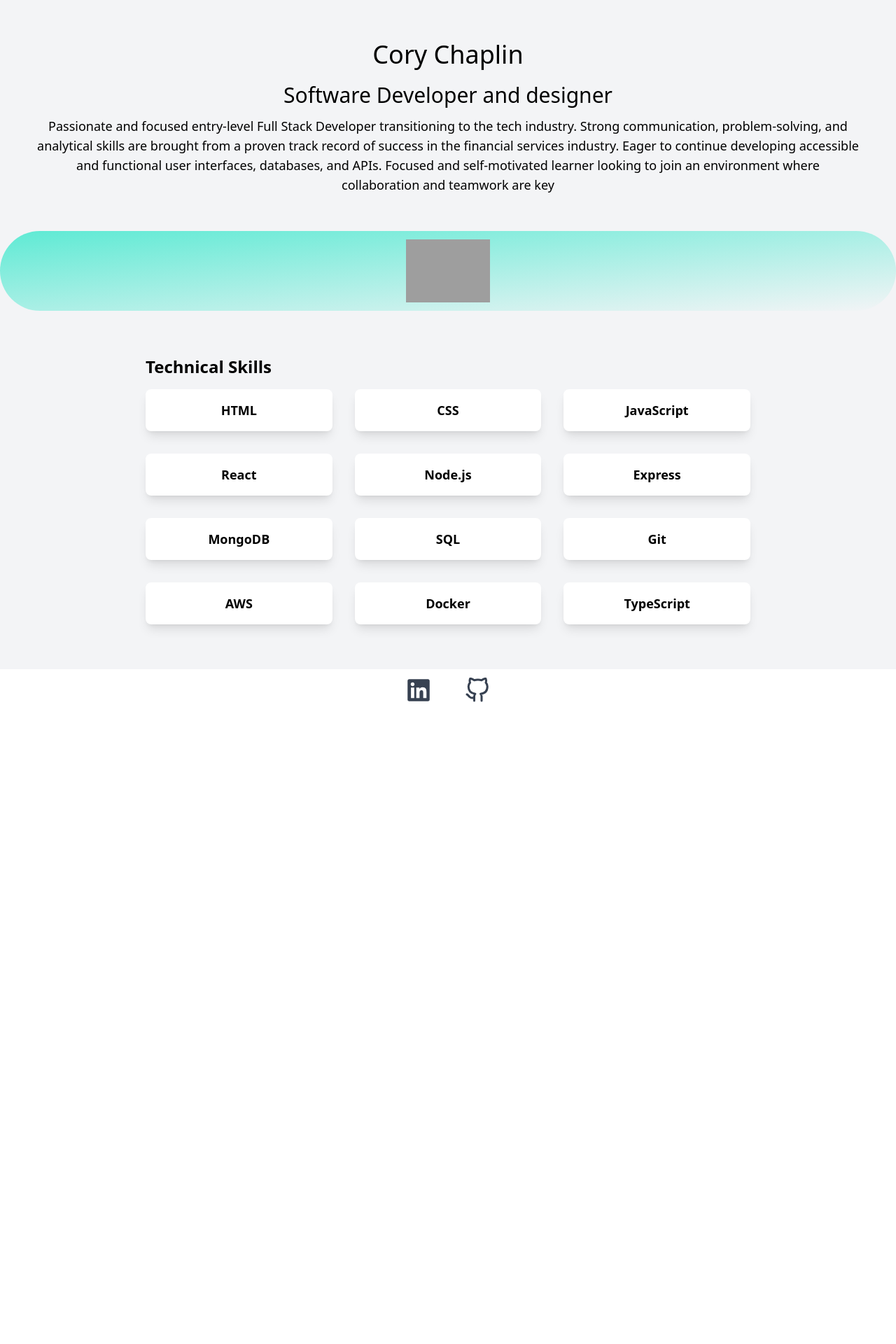
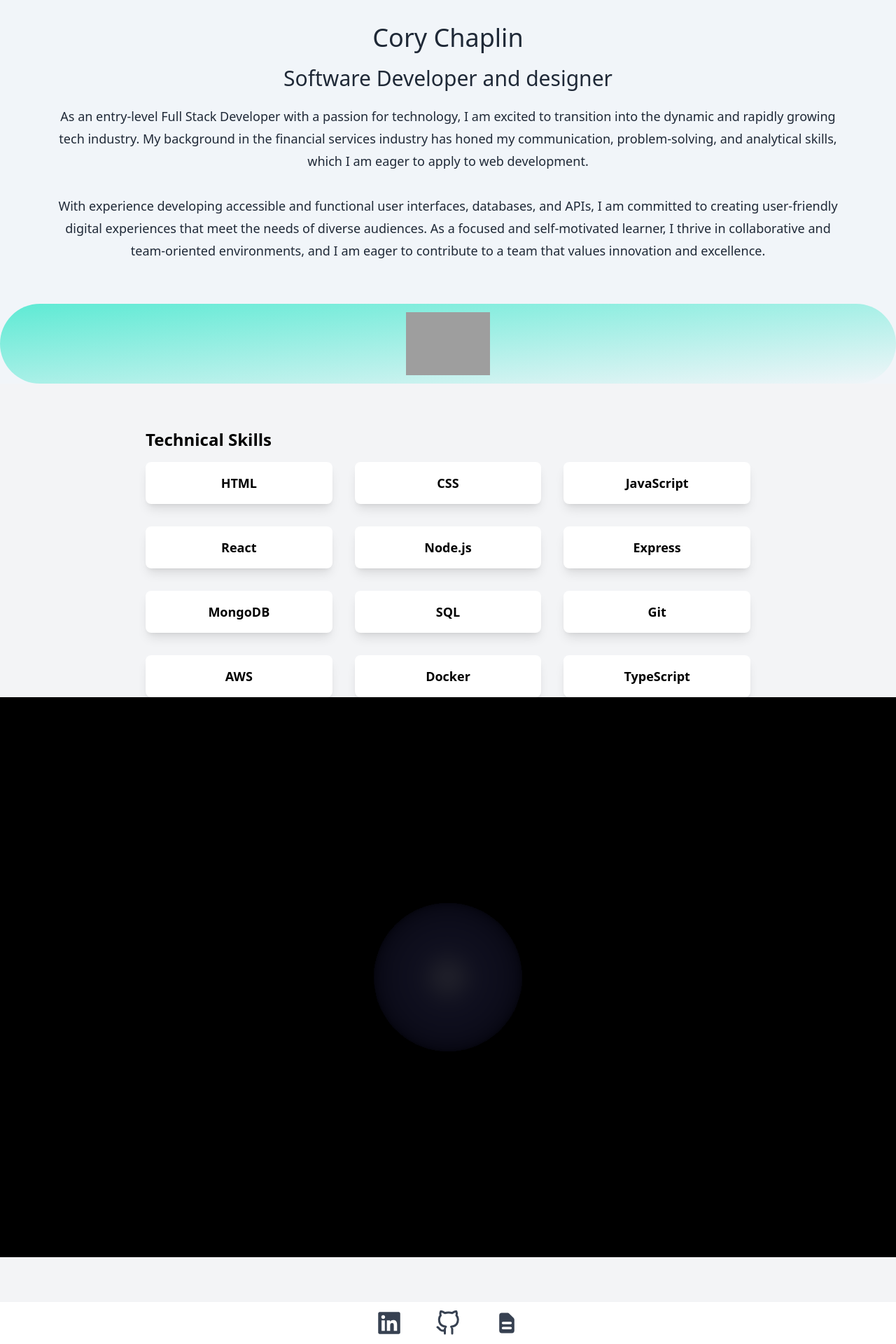
Before and after one commit to coryoc/portfolio, a Next.js app: page / in a window 1280 px wide. Shown: the part 142-2062 px from the top of the page at 70% size. Before the commit the page ends 1158 px from the top, so only its background shows below. Built offline with nearby package versions, Linux system fonts and the light colour scheme; grey boxes are pictures that could not be loaded.

Commit message:
added dark mode toggle, Three.js background started

```diff
--- a/package.json
+++ b/package.json
@@ -19,6 +19,7 @@
     "react-dom": "18.2.0",
     "react-icons": "^4.8.0",
     "tailwindcss": "3.3.2",
+    "three": "^0.152.2",
     "typescript": "5.0.4"
   },
   "devDependencies": {
--- a/pages/index.tsx
+++ b/pages/index.tsx
@@ -1,12 +1,19 @@
 import Image from 'next/image';
 import { Inter } from 'next/font/google';
 import Head from 'next/head';
+import Script from 'next/script';
 import {FaLinkedin} from 'react-icons/fa'
 import {FiGithub} from 'react-icons/fi';
+import {HiDocumentText} from 'react-icons/hi';
+
+import * as THREE from 'three';
+import { useEffect, useState } from 'react';
+
 
 const inter = Inter({ subsets: ['latin'] })
 
 export default function Home() {
+  const [darkMode, setDarkMode] = useState(false);
   const skills = [
     'HTML',
     'CSS',
@@ -22,32 +29,64 @@ export default function Home() {
     'TypeScript',
   ];
 
+  useEffect(() => {
+    // Set up the scene
+    const scene = new THREE.Scene();
+    const camera = new THREE.PerspectiveCamera(75, window.innerWidth / window.innerHeight, 0.1, 1000);
+    camera.position.z = 5;
+
+    // Create a sphere
+    const geometry = new THREE.SphereGeometry(1, 32, 32);
+    const material = new THREE.MeshPhongMaterial({ color: 0x22223B });
+    const sphere = new THREE.Mesh(geometry, material);
+    scene.add(sphere);
+
+    // Add lighting
+    const light = new THREE.DirectionalLight(0xffffff, 1);
+    light.position.set(0, 0, 10);
+    scene.add(light);
+
+    // Create the renderer and add it to the DOM
+    const renderer = new THREE.WebGLRenderer({ canvas: document.querySelector("#canvas") });
+    renderer.setSize(window.innerWidth, window.innerHeight);
+
+    // Animate the scene
+    function animate() {
+      requestAnimationFrame(animate);
+
+      sphere.rotation.x += 0.01;
+      sphere.rotation.y += 0.01;
+
+      renderer.render(scene, camera);
+    }
+
+    animate();
+  }, [])
+
   return (
-    <div>
+    <div className={darkMode ? 'dark' : ""}>
       <div>
         <Head>
           <title>Cory Chaplin&apos;s Portfolio</title>
           <meta name="description" />
-
         </Head>
       </div>
 
       <main>
+
         <section
-          className='bg-gray-100 h-25'>
-            <nav className=' bg-gradient-to-tr from-emerald-400 to-slate-600 py-10 mb-12 flex justify-between px-10'>
+          className='bg-slate-100 h-25 dark:bg-gray-900'>
+            <nav className=' bg-gradient-to-tr from-emerald-400 to-slate-600 py-10 mb-12 flex justify-between px-3 h-5'>
 
               <h1>@2023 Cory Chaplin</h1>
+            <button onClick={() => setDarkMode(!darkMode)}> test </button>
             </nav>
 
-            <div className='text-center p-10'>
+            <div className='text-gray-800 text-center p-10 dark:text-slate-100'>
               <h2 className=" text-4xl py-2 font-medium">Cory Chaplin</h2>
               <h3 className='text-3xl m-3'>Software Developer and designer</h3>
-              <p className='text-lg m-3'>
-                Passionate and focused entry-level Full Stack Developer transitioning to the tech industry.
-                Strong communication, problem-solving, and analytical skills are brought from a proven track record of success in the financial services industry.
-                Eager to continue developing accessible and functional user interfaces, databases, and APIs.
-                Focused and self-motivated learner looking to join an environment where collaboration and teamwork are key
+              <p className='text-lg m-3 leading-8 py-2 px-5'>
+              As an entry-level Full Stack Developer with a passion for technology, I am excited to transition into the dynamic and rapidly growing tech industry. My background in the financial services industry has honed my communication, problem-solving, and analytical skills, which I am eager to apply to web development.<br></br> <br></br> With experience developing accessible and functional user interfaces, databases, and APIs, I am committed to creating user-friendly digital experiences that meet the needs of diverse audiences. As a focused and self-motivated learner, I thrive in collaborative and team-oriented environments, and I am eager to contribute to a team that values innovation and excellence.
               </p>
             </div>
             <div className='relative p-3 mx-auto bg-gradient-to-br from-teal-300 to gray-500 rounded-full flex justify-center w-300 h-125 overflow'>
@@ -62,10 +101,10 @@ export default function Home() {
           {skills.map((skill) => (
             <div
               key={skill}
-              className="bg-white shadow-lg rounded-lg px-2 py-4 flex items-center"
+              className="bg-white shadow-lg rounded-lg px-2 py-4 flex items-center hover:bg-slate-400 hover:scale-110 transition duration-400 delay-200 ease-in-out"
             >
               <span className="text-lg font-bold w-full text-center">
-                <span className="inline-block scale-100 hover:scale-110">
+                <span className="inline-block scale-100 ">
                   {skill}
                 </span>
               </span>
@@ -73,11 +112,30 @@ export default function Home() {
           ))}
         </div>
       </div>
+      <canvas id="canvas"></canvas>
+    </section>
+    <section>
+      <div>
+        <h3></h3>
+      </div>
     </section>
       </main>
       <ul className='flex justify-center gap-12 py-3'>
-                <li><a href='https://www.linkedin.com/in/cory-o-chaplin/'><FaLinkedin className='text-4xl text-gray-700 hover:text-blue-600 hover:scale-125 transform transition-all duration-300'/></a></li>
-                <li><a href='https://github.com/coryoc'><FiGithub className='text-4xl text-gray-700 hover:text-blue-600 hover:scale-125 transform transition-all duration-300' /></a></li>
+                <li>
+                  <a href='https://www.linkedin.com/in/cory-o-chaplin/'>
+                    <FaLinkedin className='text-4xl text-gray-700 hover:text-blue-600 hover:scale-125 transform transition-all duration-300'/>
+                  </a>
+                </li>
+                <li>
+                  <a href='https://github.com/coryoc'>
+                    <FiGithub className='text-4xl text-gray-700 hover:text-blue-600 hover:scale-125 transform transition-all duration-300' />
+                  </a>
+                </li>
+                <li>
+                  <a href='https://docs.google.com/document/d/1vQ-7VPjg3oil23s_EU1hKt6H9hTDPzXT/edit?usp=sharing&ouid=117126937520048655363&rtpof=true&sd=true'>
+                    <HiDocumentText className='text-4xl text-gray-700 hover:text-blue-600 hover:scale-125 transform transition-all duration-300' />
+                  </a>
+                </li>
               </ul>
     </div>
   );
--- a/tailwind.config.js
+++ b/tailwind.config.js
@@ -1,5 +1,6 @@
 /** @type {import('tailwindcss').Config} */
 module.exports = {
+  darkMode: "class",
   content: [
     "./app/**/*.{js,ts,jsx,tsx,mdx}",
     "./pages/**/*.{js,ts,jsx,tsx,mdx}",
```
Also changed, not shown: 1 other file (tests, documents, lock files or other folders).
